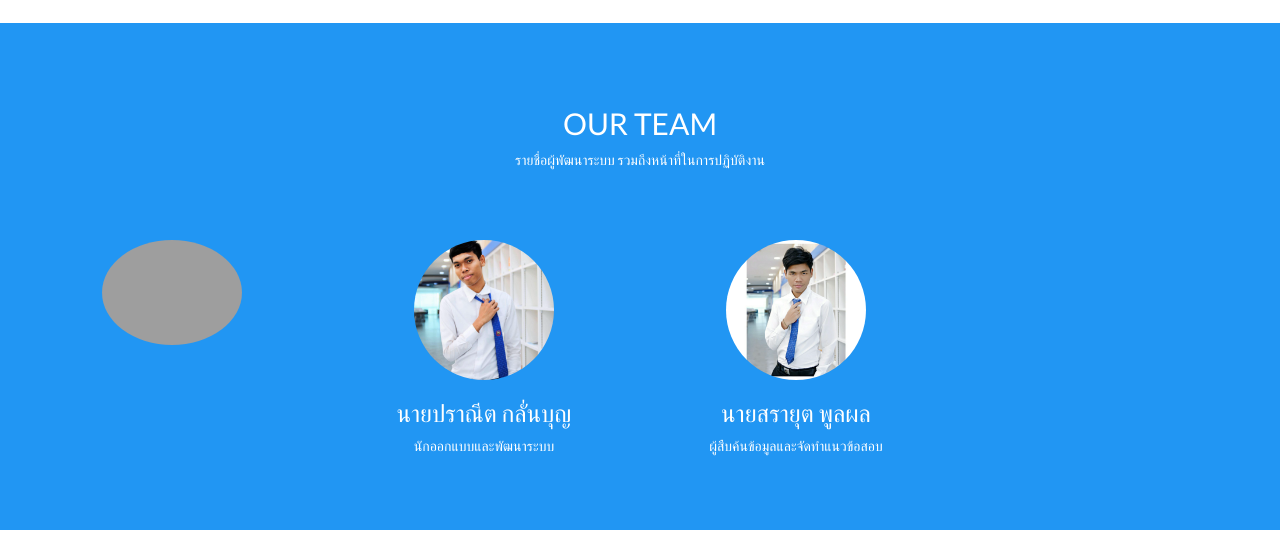
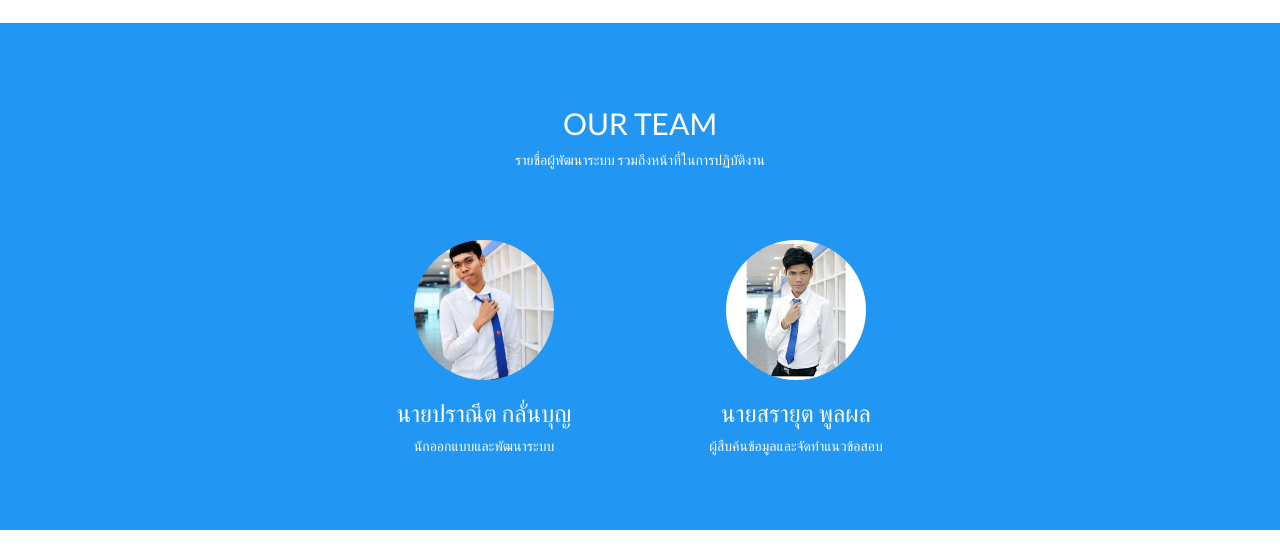
Before and after one commit to LionPK/learndocker, a CodeIgniter app: page /database/ in a window 1280 px wide. Shown: the part 2590-3134 px from the top of the page. Run offline with CodeIgniter, Linux system fonts and the light colour scheme; grey boxes are pictures that could not be loaded.

Commit message:
Update welcome_pages.php

```diff
--- a/application/views/welcome_pages.php
+++ b/application/views/welcome_pages.php
@@ -177,7 +177,6 @@ body {font-family: "Lato", sans-serif}
 
     <div class="w3-row w3-center"><br><br><br>
       <div class="w3-quarter">
-        <img src="<?php echo base_url(); ?>assets/images/singh0.jpg" style="width:45%" class="w3-circle w3-hover-opacity">
         <h3></h3>
         <p></p>
       </div>
```
